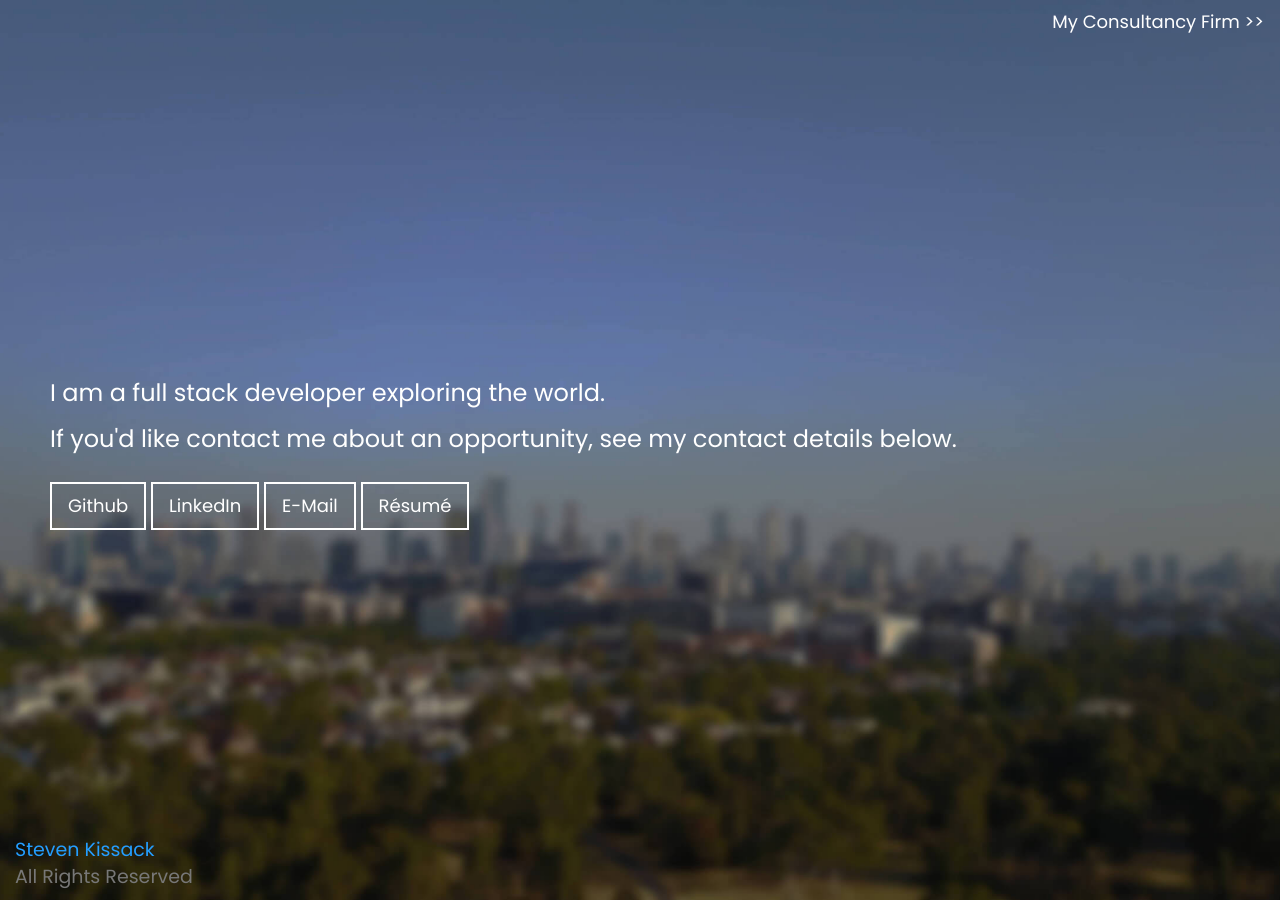
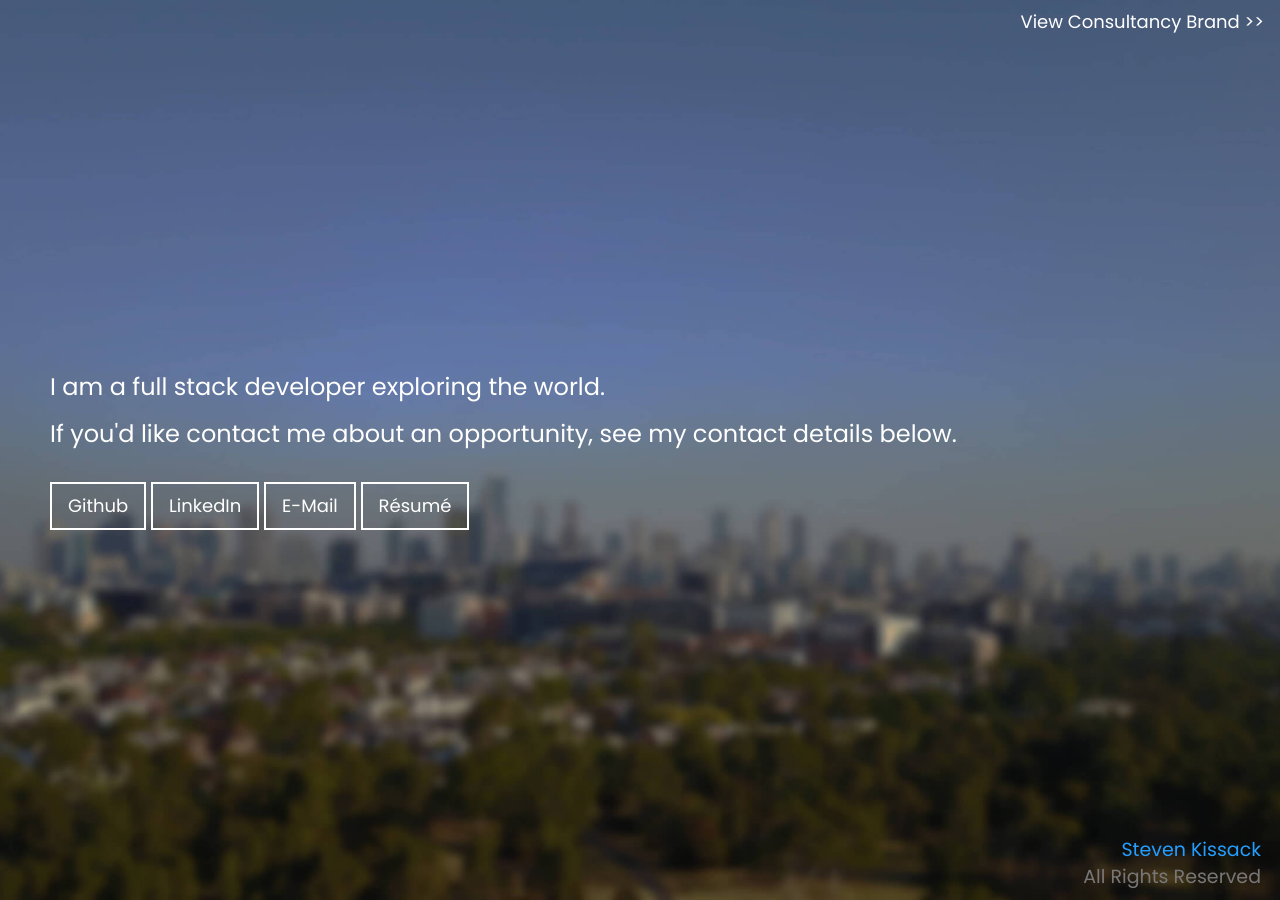
Before and after one commit to stevenkissack/stevokk.github.io, a Jekyll site: the page built from index.html, in a window 1280 px wide. Built offline with Jekyll 4.4.1, drawn with Linux system fonts in a browser that asks for light colours; nearby versions of some CDN libraries.

Commit message:
update external consultancy link, move footer copyright to right, clean up some css names

```diff
--- a/_layouts/minimal.html
+++ b/_layouts/minimal.html
@@ -3,13 +3,9 @@
 <main class="h-100">
     {{ content }}
 </main>
-<footer class="site-footer-minimal p-bottom-left">
-    <div class="container">
-        <div class="row">
-            <div class="col-md-6">
-                <a href="/">{{ site.data.global.title }}</a>
-                <p class="text-muted">All Rights Reserved</p>
-            </div>
-        </div>
+<footer class="fix-bottom w-100 pr-1">
+    <div class="text-right p-1">
+        <a href="/">{{ site.data.global.title }}</a>
+        <p class="text-muted">All Rights Reserved</p>
     </div>
 </footer>
--- a/css/style.scss
+++ b/css/style.scss
@@ -15,7 +15,6 @@
     height:100%;
     color: #000;
     font-size: 19px;
-    //-webkit-font-smoothing: antialiased;
 }
 
 .background-default {
@@ -281,6 +280,11 @@
     margin-right: 2em;
 }
 
+.my-1 {
+    margin-top: 0.3em;
+    margin-bottom: 0.3em;
+}
+
 .text-white {
     color: white !important;
 }
@@ -298,12 +302,18 @@
     }
 }
 
-@media only screen and (max-width : 991px) {
+// @media only screen and (max-width : 991px) {
 
-}
+// }
 
-@media only screen and (max-width : 480px) {
+// @media only screen and (max-width : 480px) {
 
+// }
+
+@media only screen and (max-height : 400px) {
+    h3, .h3 {
+        font-size: 19px;
+    }
 }
 
 .flex-vert-center-child {
@@ -318,13 +328,20 @@
     padding-right: 5rem;
 }
 
-.p-bottom-left {
+.pr-1 {
+    padding-right: 1em;
+}
+
+.w-100 {
+    width: 100%;
+}
+
+.fix-bottom {
     position: absolute;
     bottom: 0;
-    left:0;
 }
 
-.p-top-right {
+.fix-top-right {
     position: absolute;
     top:0;
     right:0;
--- a/index.html
+++ b/index.html
@@ -2,7 +2,7 @@
 layout: minimal
 ---
 <div class="flex-vert-center-child px-3">
-  <a href="http://www.osar.im/"><button type="button" class="btn btn-lg btn-primary p-top-right border-0">My Consultancy Firm >></button></a>
+  <a href="http://www.osar.im/"><button type="button" class="btn btn-lg btn-primary fix-top-right border-0">View Consultancy Brand >></button></a>
   <div class="text-white h4">
     <h3>I am a full stack developer exploring the world{% if site.data.global.personal_current_location %}, currently residing in {{ site.data.global.personal_current_location }} but happy to move for the right reasons{% endif %}.</h3>
     {% if site.data.global.available_for_work %}
@@ -10,10 +10,10 @@
     {% endif %}
     <br>
     <p>
-      <a href="{{site.data.global.personal_github}}" target="_blank"><button type="button" class="btn btn-lg btn-primary">Github</button></a>
-      <a href="{{site.data.global.personal_linkedin}}" target="_blank"><button type="button" class="btn btn-lg btn-primary">LinkedIn</button></a>
-      <a href="mailto:{{site.data.global.personal_email}}" target="_blank"><button type="button" class="btn btn-lg btn-primary">E-Mail</button></a>
-      <a href="/resume"><button type="button" class="btn btn-lg btn-primary">Résumé</button></a>
+      <a href="{{site.data.global.personal_github}}" target="_blank"><button type="button" class="btn btn-lg btn-primary my-1">Github</button></a>
+      <a href="{{site.data.global.personal_linkedin}}" target="_blank"><button type="button" class="btn btn-lg btn-primary my-1">LinkedIn</button></a>
+      <a href="mailto:{{site.data.global.personal_email}}" target="_blank"><button type="button" class="btn btn-lg btn-primary my-1">E-Mail</button></a>
+      <a href="/resume"><button type="button" class="btn btn-lg btn-primary my-1">Résumé</button></a>
     </p>
   </div>
 </div>
```
